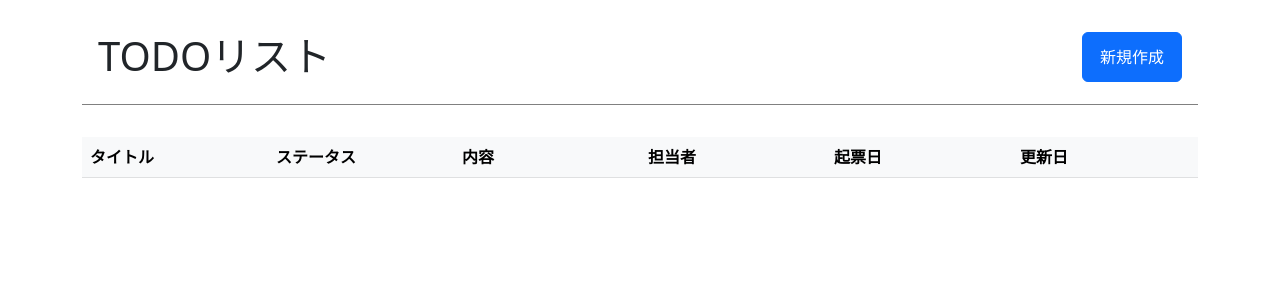
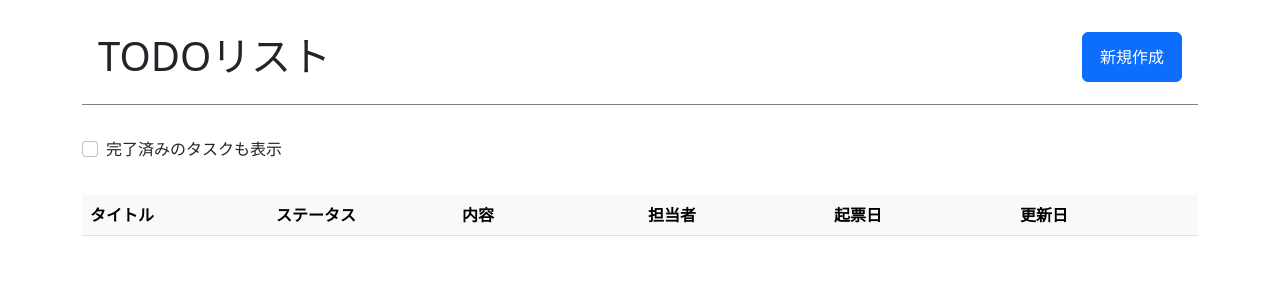
Before and after one commit to pond0527/todo-list, a Next.js app in the folder front/: page /todo in a window 1280 px wide. Shown: the top 300 px of the page. Built offline with nearby package versions, Linux system fonts and the light colour scheme.

Commit message:
add filter

```diff
--- a/front/src/pages/todo.tsx
+++ b/front/src/pages/todo.tsx
@@ -20,6 +20,12 @@ import { getMemberList } from 'lib/clients/memberClient';
 import { getStatusList } from 'lib/clients/statusClient';
 import { format } from 'date-fns';
 
+type TodoFilter = Partial<
+    Pick<TodoListJsonData, 'title' | 'status' | 'assignment'>
+> & {
+    showDone: boolean;
+};
+
 type Props = {
     memberList: Member[];
     statusList: Status[];
@@ -28,6 +34,7 @@ type Props = {
 const TodoList = ({ memberList, statusList }: Props) => {
     const router = useRouter();
     const [todoList, setTodoList] = useState<TodoListJsonData[]>([]);
+    const [filter, setFilter] = useState<TodoFilter>({showDone: false});
 
     useEffect(() => {
         if (!router.isReady) {
@@ -85,6 +92,42 @@ const TodoList = ({ memberList, statusList }: Props) => {
                 </>
             }
         >
+            <form className="form-inline-block">
+                {/* <h5>検索条件</h5> */}
+                <div className="form-check">
+                    <input
+                        className="form-check-input"
+                        type="checkbox"
+                        checked={filter.showDone}
+                        id="defaultCheck1"
+                        onChange={(e) => {
+                            setFilter(prev => ({...prev, showDone: e.target.checked }))
+                        }}
+                    />
+                    <label className="form-check-label" htmlFor="defaultCheck1">
+                    完了済みのタスクも表示
+                    </label>
+                </div>
+                {/* <label className={clsx('my-2 mr-5')} htmlFor="statusSelectPref">
+                    完了済みのタスクも表示
+                </label>
+                <select
+                    id="statusSelectPref"
+                    className="custom-select my-2 mr-5"
+                    value={filter.status}
+                    onChange={(e) => {
+                        const value = e.target.value === '' ? undefined:e.target.value;
+                        setFilter(prev => ({...prev, status: value }))
+                    }}
+                >
+                    <option value={undefined} />
+                    {statusList.map((status) => (
+                        <option key={status.id} value={status.id}>
+                            {status.label}
+                        </option>
+                    ))}
+                </select> */}
+            </form>
             <table className={clsx('table table-hover', styles.table)}>
                 <thead className={'table-light'}>
                     <tr>
@@ -98,6 +141,22 @@ const TodoList = ({ memberList, statusList }: Props) => {
                 </thead>
                 <tbody>
                     {todoList
+                        .filter((o) => {
+                            // フィルター1
+                            if(!filter.showDone && o.status === '4') {
+                                return null;
+                            } else {
+                                return o;
+                            }
+                        })
+                        .filter((o) => {
+                            if(filter.status === undefined) {
+                                return o;
+                            }
+                            if(filter.status === o.status) {
+                                return o;
+                            }
+                        })
                         .sort((o) => {
                             return o.updateAt
                                 ? o.updateAt.getTime()
```
